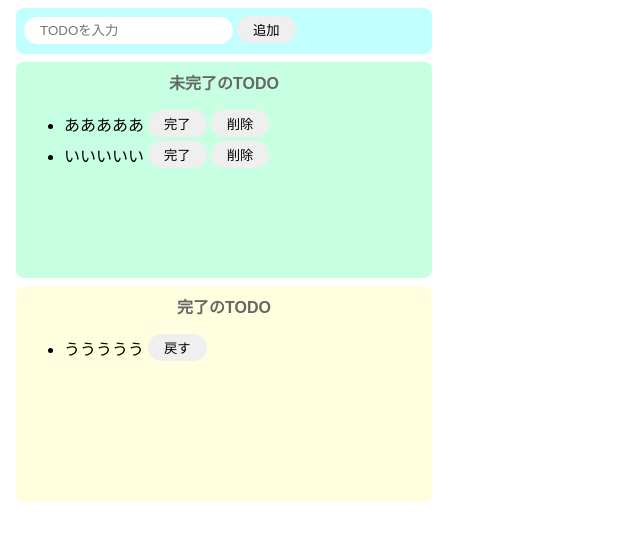
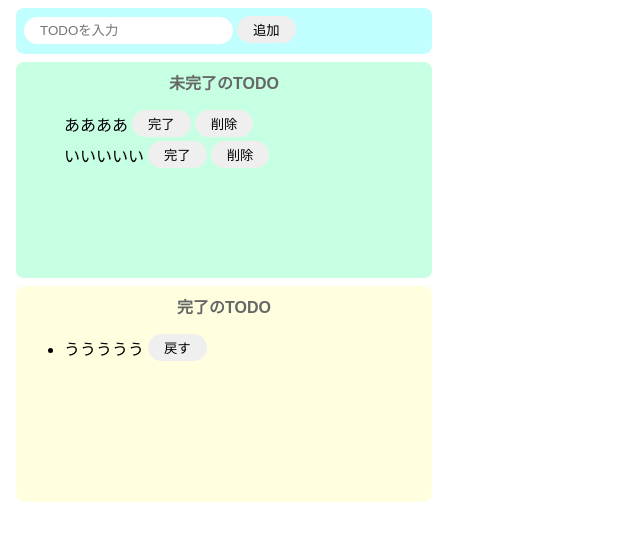
Before and after one commit to yuasys/React-Todo, a React (Create React App) app: page / in a window 1280 px wide. Shown: the top 540 px of the page, without its empty margins (0-640 px from the left). Built offline with nearby package versions, Linux system fonts and the light colour scheme.

Commit message:
Update App.jsx

```diff
--- a/src/App.jsx
+++ b/src/App.jsx
@@ -1,6 +1,12 @@
+import { useState } from "react";
+
 import "./styles.css";
 
 export const App = () => {
+  const [incompleteTodos, setIncompleteTodos] = useState([
+    "ああああ",
+    "いいいいい",
+  ]);
   return (
     <>
       <div className="input-area">
@@ -10,20 +16,15 @@ export const App = () => {
       <div className="incomplete-area">
         <p className="title">未完了のTODO</p>
         <ul>
-          <li>
-            <div className="list-row">
-              あああああ
-              <button>完了</button>
-              <button>削除</button>
-            </div>
-          </li>
-          <li>
-            <div className="list-row">
-              いいいいい
-              <button>完了</button>
-              <button>削除</button>
-            </div>
-          </li>
+          {incompleteTodos.map((todo) => {
+            return (
+              <div className="list-row">
+                {todo}
+                <button>完了</button>
+                <button>削除</button>
+              </div>
+            );
+          })}
         </ul>
       </div>
       <div className="complete-area">
```
